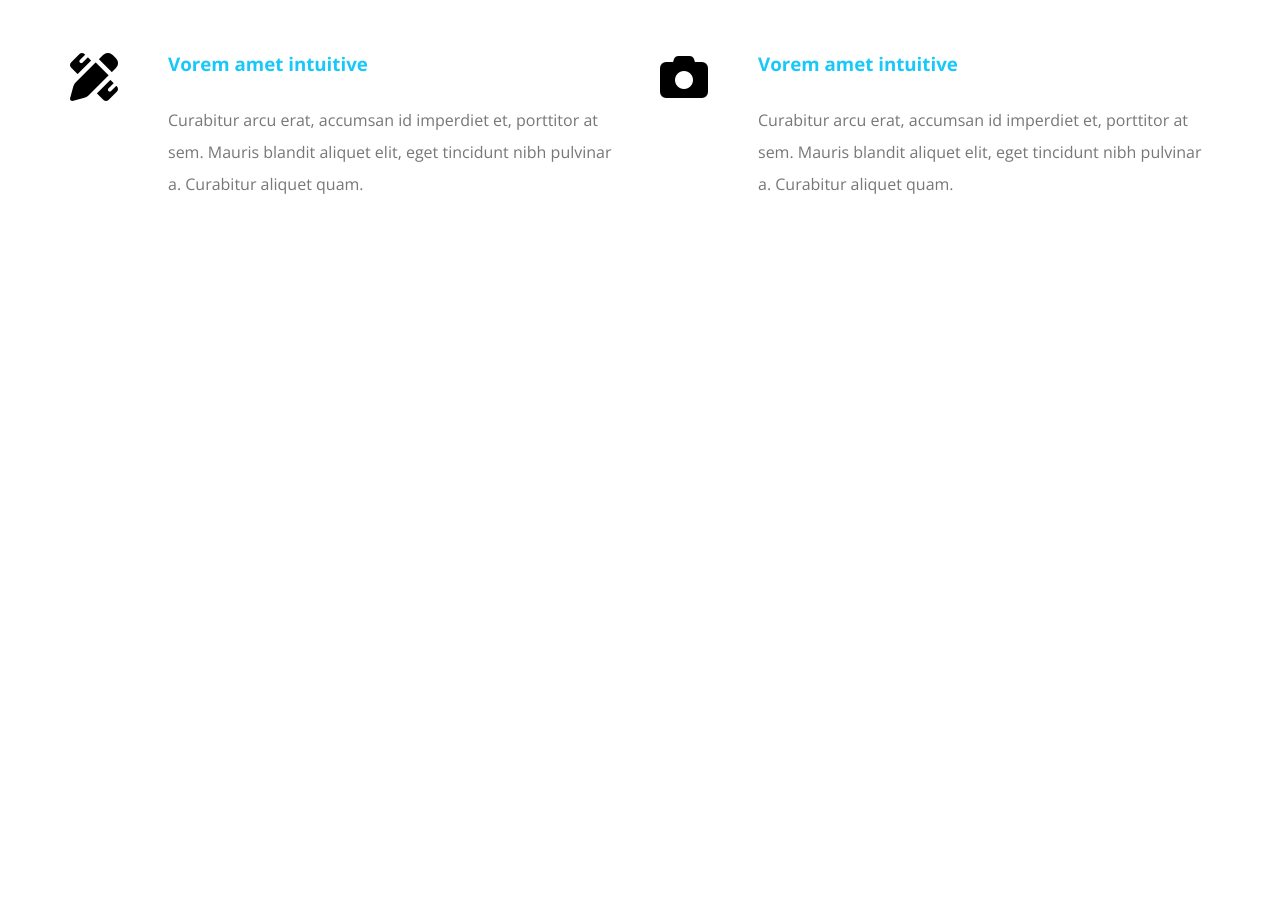
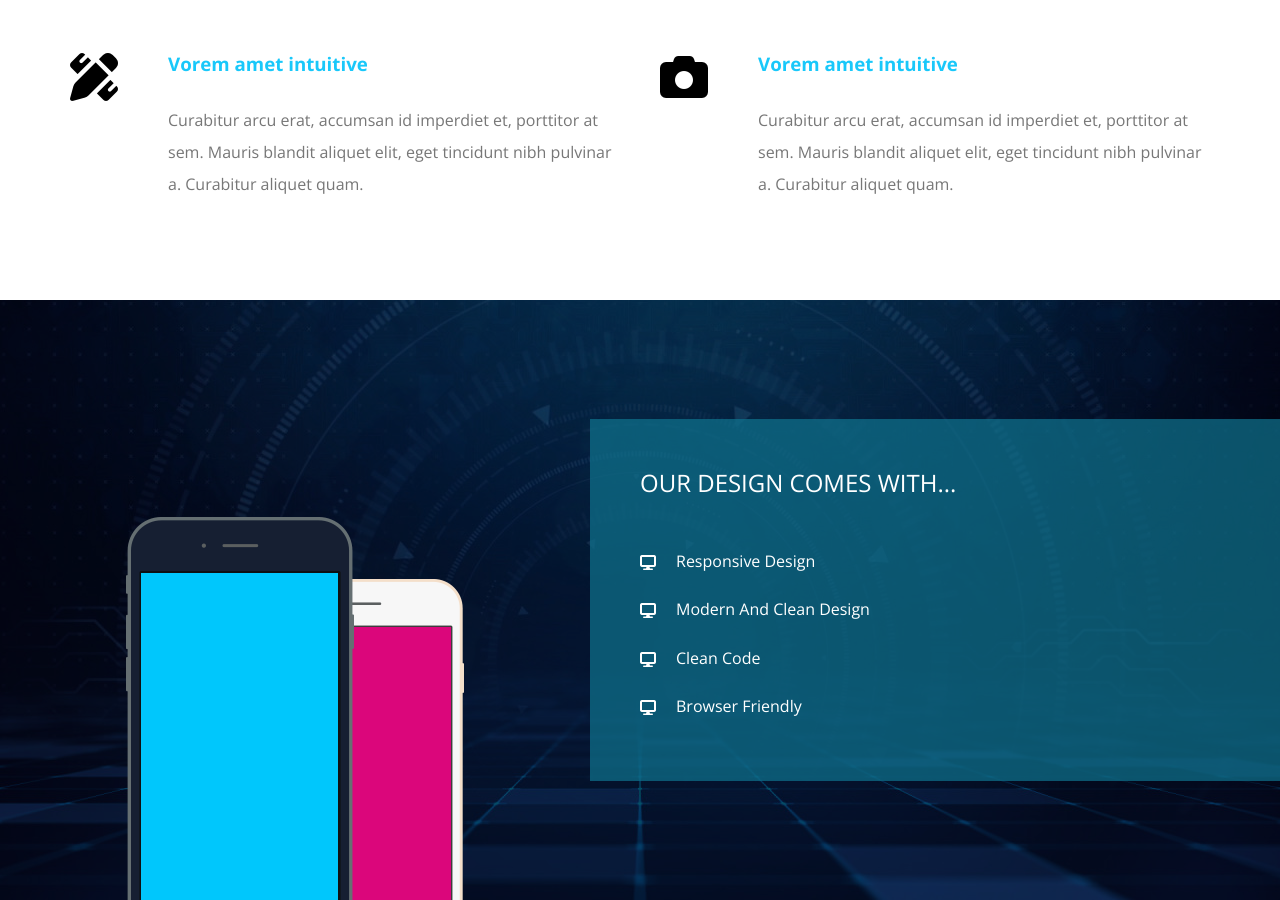
Before and after one commit to Nabil-Hany22/kasper-html-css-template, a plain HTML site: page index.html in a window 1280 px wide. Shown: the part 1335-2235 px from the top of the page. Before the commit the page ends 1635 px from the top, so only its background shows below. Drawn offline with nearby package versions, Linux system fonts and the light colour scheme.

Commit message:
Create Design Section

```diff
--- a/index.html
+++ b/index.html
@@ -138,6 +138,23 @@
             </div>
         </section>
         <!-- End Services -->
+
+        <!-- Start Design -->
+        <section class="design" id="design">
+                <div class="image">
+                    <img src="./images/mobile.png" alt="mobile picutre">
+                </div>
+                <div class="text">
+                    <h2>Our Design Comes With...</h2>
+                    <ul>
+                        <li>Responsive Design</li>
+                        <li>Modern And Clean Design</li>
+                        <li>Clean Code</li>
+                        <li>Browser Friendly</li>
+                    </ul>
+                </div>
+        </section>
+        <!-- End Design -->
     </main>
 </body>
 </html>
--- a/styles/style.css
+++ b/styles/style.css
@@ -368,8 +368,6 @@ header nav .form i {
     .services .services-container .srv-box i{
         margin: 0 auto 30px;
     }
-
-
 }
 
 .services .srv-box h3{
@@ -382,3 +380,74 @@ header nav .form i {
     color: #777;
 }
 /* End Services */
+
+/* Start Design */
+.design{
+    padding-top: var(--section-padding);
+    padding-bottom: var(--section-padding);
+    height: 600px;
+    position: relative;
+    background-image: url("../images/design-features.jpg");
+    background-size: cover;
+    display: flex;
+    align-items: center;
+    overflow: hidden;
+}
+
+.design::before{
+    content: "";
+    position: absolute;
+    left: 0;
+    top: 0;
+    width: 100%;
+    height: 100%;
+    background-color: rgb(0 0 0 /60%);
+}
+
+.design .image,
+.design .text{
+    position: relative;
+    z-index: 2;
+    flex: 1;
+}
+
+.design .image{
+    text-align: center;
+}
+
+@media (max-width:767px){
+    .design .image{
+        display: none;
+    }
+}
+
+.design .image img{
+    position: relative;
+    bottom: -150px;
+}
+
+.design .text{
+    color: white;
+    padding: 50px;
+    background-color: var(--transparent-color);
+}
+
+.design .text h2{
+    font-weight: normal;
+    text-transform: uppercase;
+    margin-bottom: 40px;
+}
+
+.design .text ul li{
+    padding: 15px 0;
+}
+
+.design .text ul li::before{
+    font-family: 'Font Awesome 5 Free';
+    content: "\e163";
+    font-weight: 900;
+    margin-right: 20px;
+    position: relative;
+    top: 1px;
+}
+/* End Design */
```
